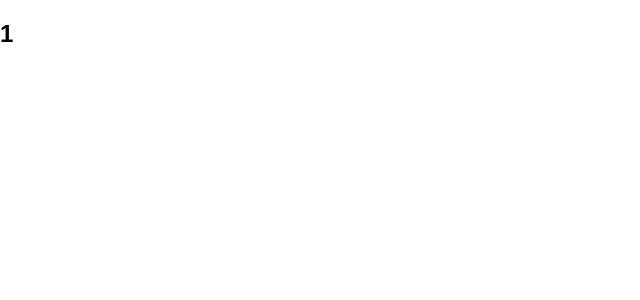
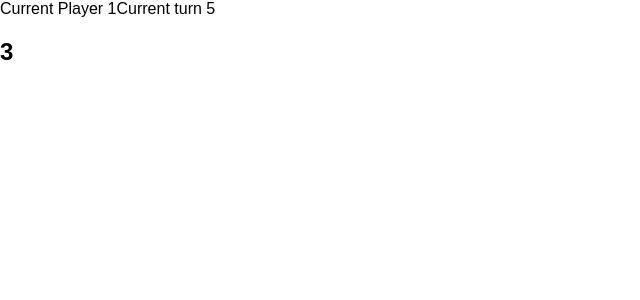
Before and after one commit to seriousManual/dog, a React (Create React App) app: page / in a window 1280 px wide. Shown: the top 300 px of the page, without its empty margins (0-640 px from the left). Built offline with nearby package versions, Linux system fonts and the light colour scheme.

Commit message:
gamestate implemented kinda

```diff
--- a/src/App.jsx
+++ b/src/App.jsx
@@ -1,5 +1,6 @@
 import React, { Component } from 'react';
 import Board from './components/Board';
+import GameStatistics from './components/GameStatistics';
 import Space from './components/Space';
 import Dice from './components/Dice';
 
@@ -7,6 +8,7 @@ class App extends Component {
   render() {
     return (
       <div className="App">
+        <GameStatistics />
         <Board>
           <Dice/>
         </Board>
--- /dev/null
+++ b/src/components/GameStatistics.jsx
@@ -0,0 +1,15 @@
+import React, { Component } from 'react';
+import {connect} from "react-redux";
+
+class GameStatistics extends Component {
+    render() {
+      return (
+        <div className="game-statistics">
+          Current Player {this.props.currentPlayerIndex}
+          Current turn {this.props.currentTurn}
+        </div>
+      );
+    }
+  }
+
+export default connect(state => state.gameState)(GameStatistics);
--- a/src/state/game.js
+++ b/src/state/game.js
@@ -1,13 +1,22 @@
 import { call, put, takeEvery, takeLatest } from 'redux-saga/effects'
 import { delay } from "redux-saga"
 import { updateDiAction } from "./dice"
+import { updateTurnAction, updatePlayerAction } from "./gameState"
+import { getCurrentPlayerIndex, getCurrentTurn } from './selectors'
+import { select } from "redux-saga/effects"
 
 export function* gameLoop() {
     while (true) {
+    yield delay(1000);
     // dispatch action: next player
+
+    var nextPlayerIndex = yield call(nextPlayer);
+    yield put(updatePlayerAction(nextPlayerIndex));
+    // if next player is 0 then we are at the next tturn
+    var nextTurnIndex = yield call(nextTurn);
+    yield put(updateTurnAction(nextTurnIndex));
     // yield wait until roll dice pushed
     // update dice - > function here
-    yield delay(1000);
     yield put(updateDiAction(generateDice()));
     // dispatch action: updateDiAction
     // dispatch action: highlight possible moves
@@ -16,6 +25,7 @@ export function* gameLoop() {
     // displace action: move piece
     // displace action: update pieces
     // displace action: update gamestate (check if somebody won)
+
     }
 
 }
@@ -23,3 +33,14 @@ export function* gameLoop() {
 function generateDice() {
     return Math.floor(Math.random() * 6) + 1
 }
+
+function* nextPlayer() {
+    var currentPlayerIndex = yield select(getCurrentPlayerIndex);
+    var newIndex = (currentPlayerIndex + 1) % 4;
+    return newIndex;
+}
+
+function* nextTurn() {
+    var currentTurn = yield select(getCurrentTurn);
+    return currentTurn + 1
+}
--- /dev/null
+++ b/src/state/gameState.js
@@ -0,0 +1,31 @@
+import createAction from "./util/createAction";
+
+export function getInitialGameState() {
+    return  { currentTurn: 0,
+              currentPlayerIndex: 0
+            };
+}
+
+
+/////////// Actions ///////////
+export const ACTION_UPDATE_TURN = "action_update_turn";
+export const ACTION_UPDATE_PLAYER = "action_update_player";
+///////////////////////////////
+
+export function reducer(state = getInitialGameState(), action) {
+    switch(action.type) {
+        case ACTION_UPDATE_TURN:
+            return {...state, currentTurn: action.value};
+        case ACTION_UPDATE_PLAYER:
+            return {...state, currentPlayerIndex: action.value};
+        default:
+            return state;
+    }
+}
+
+export function updateTurnAction(value) {
+    return createAction(ACTION_UPDATE_TURN, {value})
+}
+export function updatePlayerAction(value) {
+    return createAction(ACTION_UPDATE_PLAYER, {value})
+}
--- a/src/state/mainReducer.js
+++ b/src/state/mainReducer.js
@@ -1,4 +1,5 @@
 import {combineReducers} from 'redux'
 import {reducer as dice} from './dice'
+import {reducer as gameState} from './gameState'
 
-export default combineReducers({dice})
+export default combineReducers({dice, gameState})
--- /dev/null
+++ b/src/state/selectors.js
@@ -0,0 +1,2 @@
+export const getCurrentPlayerIndex = state => state.gameState.currentPlayerIndex;
+export const getCurrentTurn = state => state.gameState.currentTurn;
```
